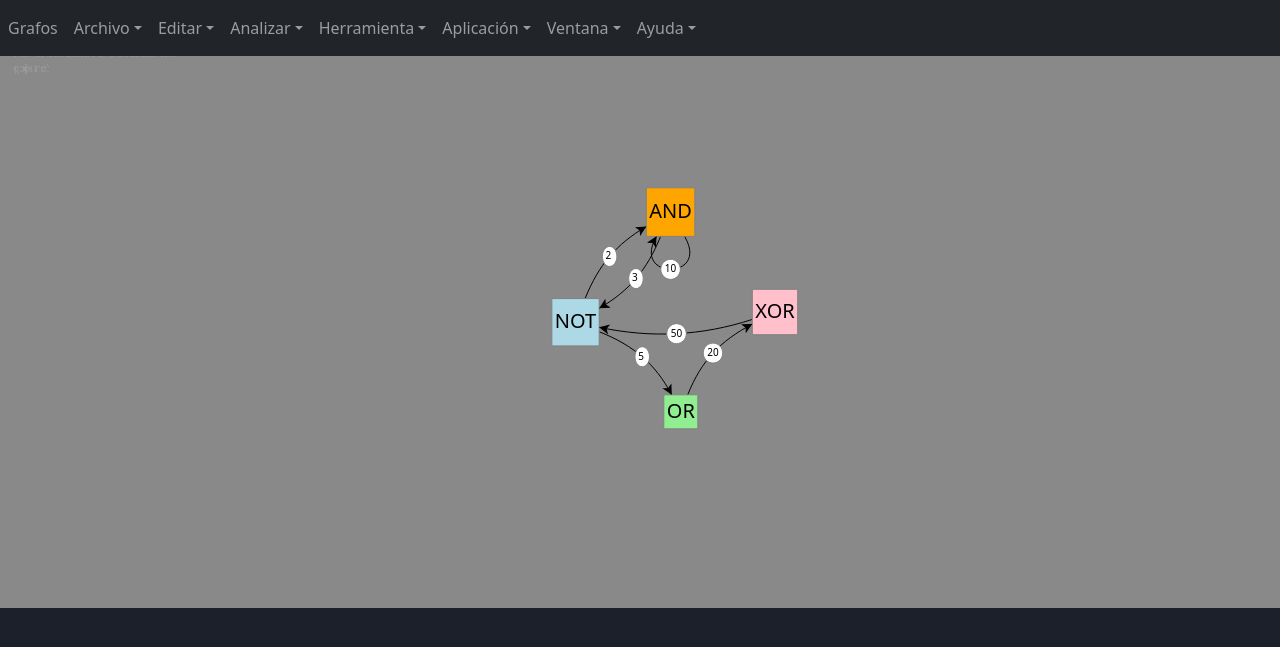
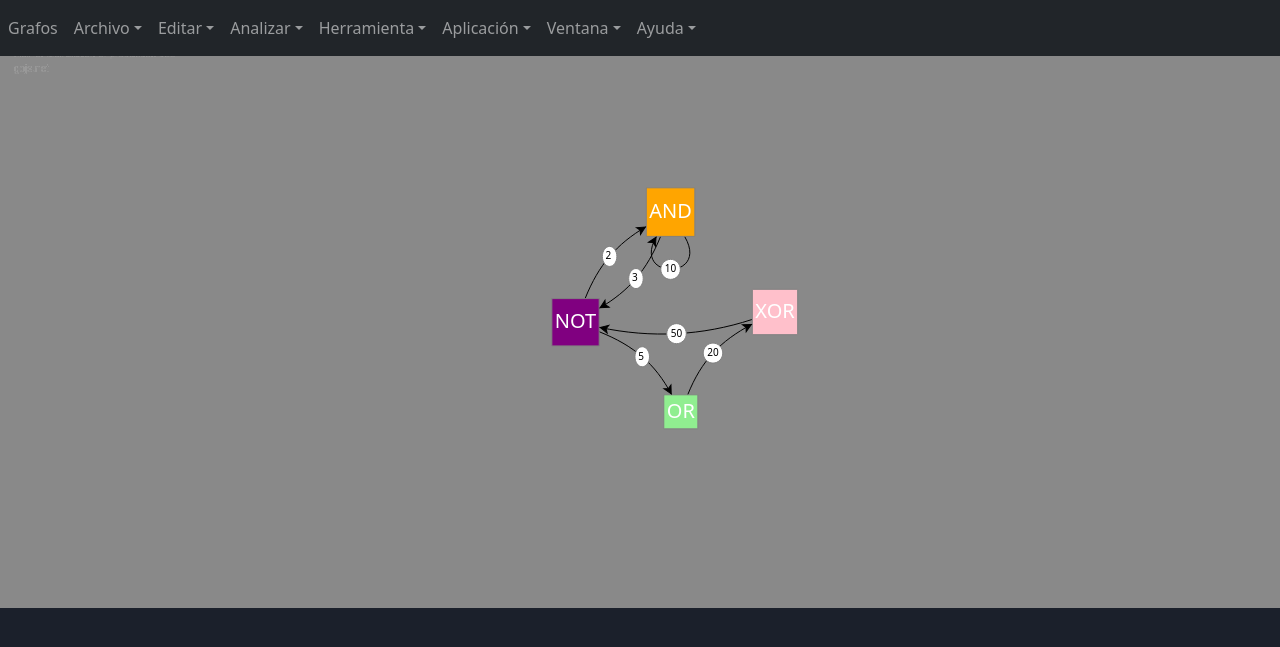
Before and after one commit to monicadani/Super_-proyecto_analisis, a Flask app: page / in a window 1280 px wide; the page is wider, and only the part inside the window is pictured. Shown: the top 647 px of that part. Run offline with Flask 2, Linux system fonts and the light colour scheme; some web fonts are replaced.

Commit message:
Ajustes iniciales

```diff
--- a/static/script.js
+++ b/static/script.js
@@ -26,7 +26,7 @@ myDiagram.nodeTemplate =
 		),
 		new go.Binding("location", "loc"),
 		$(go.TextBlock,
-			{ margin: 3, font: '20px sans' },
+			{ margin: 3, font: '20px sans',stroke: 'white' },
 			new go.Binding("text", "t")
 		)
 	);
@@ -52,7 +52,7 @@ myDiagram.linkTemplate =
 // Modelo inicial del grafo como ejemplo
 myDiagram.model = new go.GraphLinksModel(
 	[
-		{ t: "NOT", key: "1", color: "lightblue" },
+		{ t: "NOT", key: "1", color: "purple" },
 		{ t: "AND", key: "2", color: "orange" },
 		{ t: "OR", key: "3", color: "lightgreen" },
 		{ t: "XOR", key: "4", color: "pink" }
@@ -69,7 +69,7 @@ myDiagram.model = new go.GraphLinksModel(
 let modificarGrafo = (palabra) => {
 	console.log('-funciona-')
 
-	myDiagram.model.addNodeData({ t: palabra, key: "4", color: "lightblue" });
+	myDiagram.model.addNodeData({ t: palabra, key: "4", color: "purple" });
 	myDiagram.model.layout.Diagram(true);
 
 }
@@ -78,7 +78,7 @@ let modificarGrafo = (palabra) => {
 let setModel = (grafo) => {
 	let nodos = [];
 	for (let n of grafo.nodos) {
-		nodos.push({ t: n.dato, key: n.id, color: "lightgreen" });
+		nodos.push({ t: n.dato, key: n.id, color: "purple" });
 	}
 	let adyacencias = [];
 	for (let n of grafo.adyacencias) {
@@ -157,8 +157,9 @@ document.querySelector("#boton_crear_pers").addEventListener("click", () => {
 });
 
 function nuevo_grafo() {
+
+	console.log("prueba")
 	let nombre_grafo = document.querySelector('#nombre_grafo_pers').value;
-	let numero_nodos = document.querySelector('#numero_nodos_pers').value;
 	let error = false;
 	let des_error = '';
 
@@ -171,8 +172,8 @@ function nuevo_grafo() {
 
 
 	if (error == false) {
+
 		reinizializa_grafo();
-
 	}
 
 	else {
@@ -180,16 +181,6 @@ function nuevo_grafo() {
 	}
 }
 
-
-let getRequestPers = (url) => {
-	axios.get(url).then(response => {
-		let grafo = response.data;
-		console.log(grafo);
-		setModel(grafo);
-	}).catch(error => {
-		console.log(error);
-	});
-}
 
 function reinizializa_grafo() {
 	myDiagram.model = new go.GraphLinksModel(
--- a/templates/index.html
+++ b/templates/index.html
@@ -238,7 +238,7 @@
                 </div>
                 <div class="modal-footer">
                     <button type="button" class="btn btn-primary" id="boton_crear_pers"
-                        data-bs-dismiss="modal">Crear!</button>
+                        data-bs-dismiss="modal" onCLick="nuevo_grafo()">Crear!</button>
                 </div>
             </div>
         </div>
@@ -268,7 +268,7 @@
                 </div>
                 <div class="modal-footer">
                     <button type="button" class="btn btn-primary" id="boton_crear_alea"
-                        data-bs-dismiss="modal">Crear!</button>
+                        data-bs-dismiss="modal" onCLick="nuevo_grafo_aleatorio()">Crear!</button>
                 </div>
             </div>
         </div>
@@ -297,7 +297,7 @@
                 </div>
                 <div class="modal-footer">
                     <button type="button" class="btn btn-primary" id="boton_crear_nodo"
-                        data-bs-dismiss="modal">Crear</button>
+                        data-bs-dismiss="modal" onCLick="crea_nuevo_nodo()">Crear</button>
                 </div>
             </div>
         </div>
@@ -322,7 +322,7 @@
                 </div>
                 <div class="modal-footer">
                     <button type="button" class="btn btn-primary" id="boton_editar_nodo"
-                        data-bs-dismiss="modal">Editar</button>
+                        data-bs-dismiss="modal" onCLick="edita_nodo()">Editar</button>
                 </div>
             </div>
         </div>
@@ -347,7 +347,7 @@
                 </div>
                 <div class="modal-footer">
                     <button type="button" class="btn btn-primary" id="boton_crear_arco"
-                        data-bs-dismiss="modal">Editar</button>
+                        data-bs-dismiss="modal" onCLick="crea_arco()">Editar</button>
                 </div>
             </div>
         </div>
```
